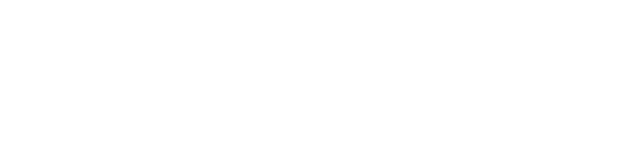
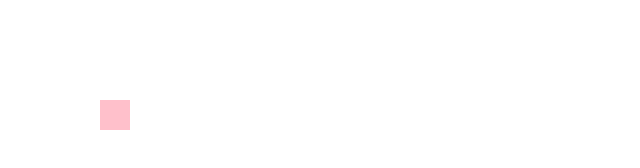
Before and after one commit to Bren-Dev/PenelopeGame, a plain HTML site: page index.html in a window 1280 px wide. Shown: the whole page, without its empty margins (0-640 px from the left). Drawn offline with Linux system fonts and the light colour scheme.

Commit message:
feat: creating the player's initial structure

```diff
--- a/index.html
+++ b/index.html
@@ -1,2 +1,7 @@
+<style>
+  body {
+    margin: 0;
+  }
+</style>
 <canvas></canvas>
 <script src="index.js"></script>
--- a/index.js
+++ b/index.js
@@ -1,4 +1,23 @@
 const canvas = document.querySelector("canvas");
 const c = canvas.getContext("2d");
+canvas.width = innerWidth;
+canvas.height = innerHeight;
+console.log(c);
 
-console.log(c);
+class Player {
+  constructor() {
+    this.position = {
+      x: 100,
+      y: 100,
+    };
+    this.width = 30;
+    this.height = 30;
+  }
+  draw() {
+    c.fillStyle = "pink";
+    c.fillRect(this.position.x, this.position.y, this.width, this.height);
+  }
+}
+
+const player = new Player();
+player.draw();
```
